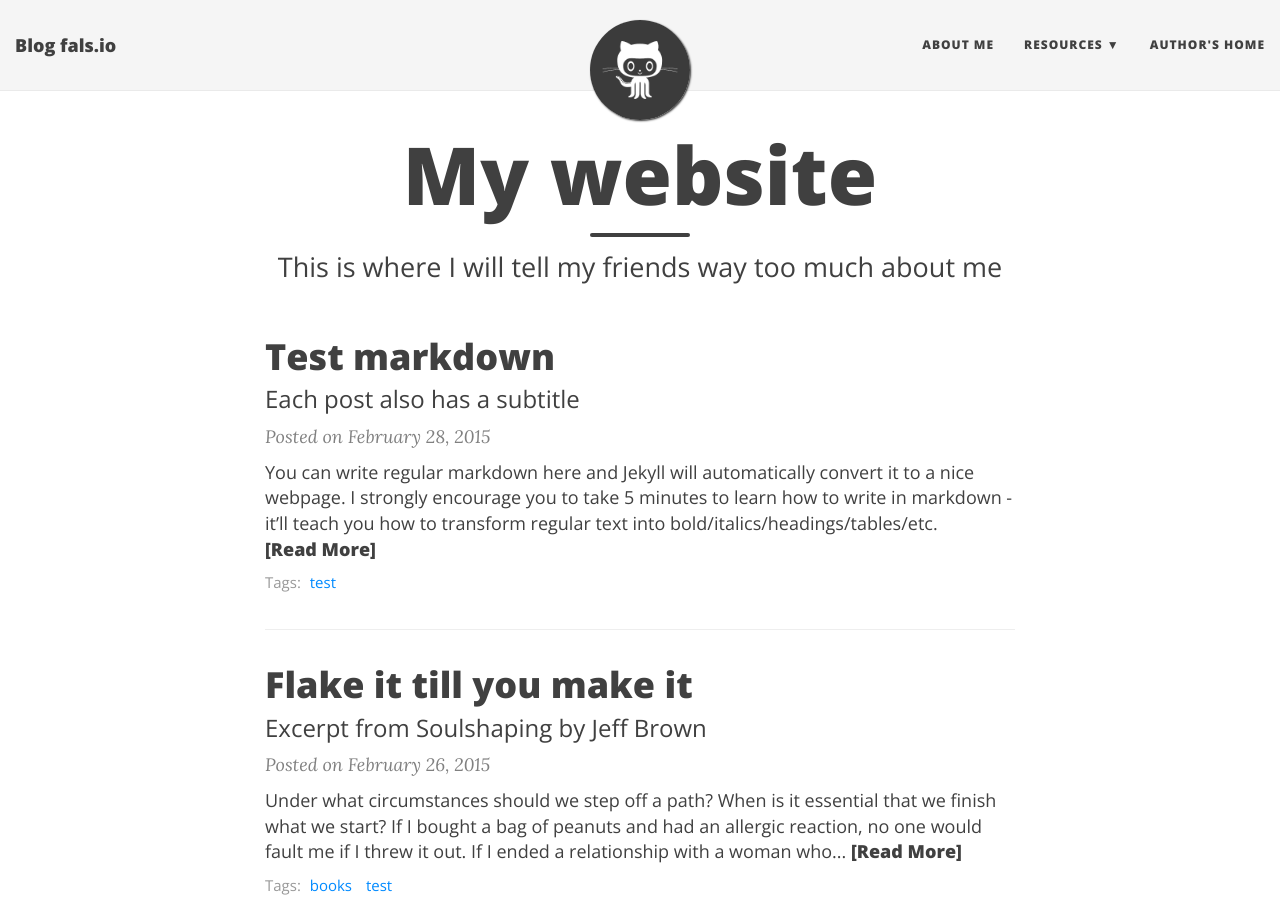
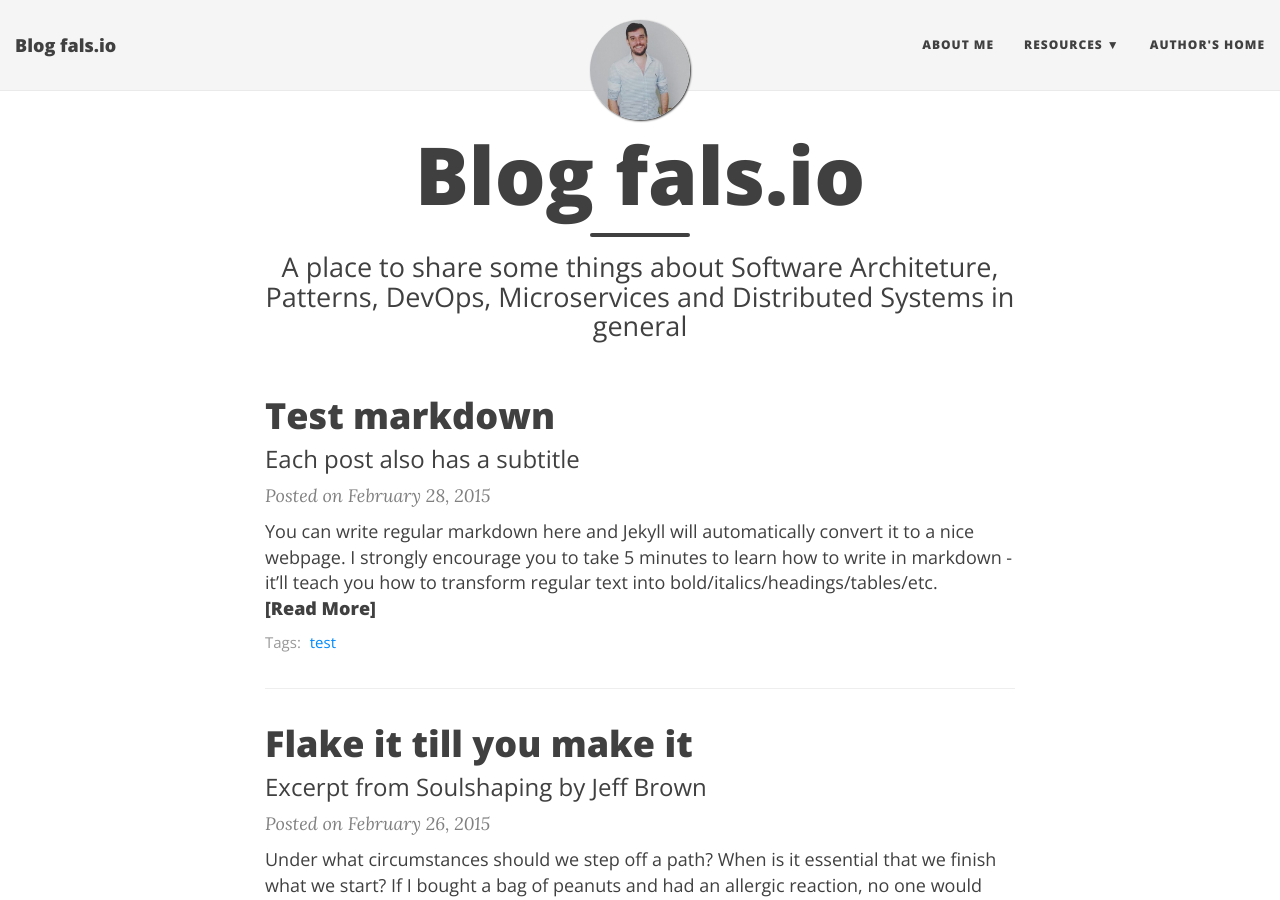
Before and after one commit to fals/fals.github.io, a Jekyll site: the page built from index.html, in a window 1280 px wide and 900 px high. Built offline with Jekyll 4.4.1, drawn with Linux system fonts in a browser that asks for light colours; nearby versions of some CDN libraries; the list of posts is cut into pages by our own code.

Commit message:
update page tile and avatar

```diff
--- a/_config.yml
+++ b/_config.yml
@@ -25,14 +25,12 @@ description: A virtual proof that name is awesome!
 navbar-links:
   About Me: "aboutme"
   Resources:
-    - Beautiful Jekyll: "http://deanattali.com/beautiful-jekyll/"
-    - Learn markdown: "http://www.markdowntutorial.com/"
     - GitHub Pages: "https://www.github.com/fals"
   Author's home: "http://www.fals.io"
 
 # Image to show in the navigation bar - image must be a square (width = height)
 # Remove this parameter if you don't want an image in the navbar
-avatar: "/img/avatar-icon.png"
+avatar: "/img/avatar-icon.jpg"
 
 # If you want to have an image logo in the top-left corner instead of the title text,
 # then specify the following parameter
--- a/index.html
+++ b/index.html
@@ -1,7 +1,7 @@
 ---
 layout: page
-title: My website
-subtitle: This is where I will tell my friends way too much about me
+title: Blog fals.io
+subtitle: A place to share some things about Software Architeture, Patterns, DevOps, Microservices and Distributed Systems in general
 use-site-title: true
 ---
 
```
Also changed, not shown: img/avatar-icon.jpg (added).
